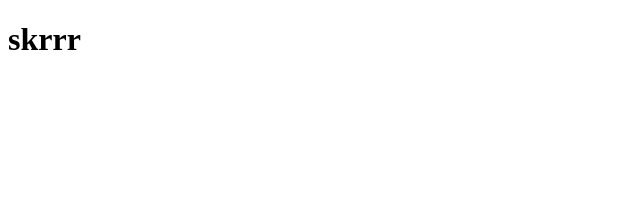
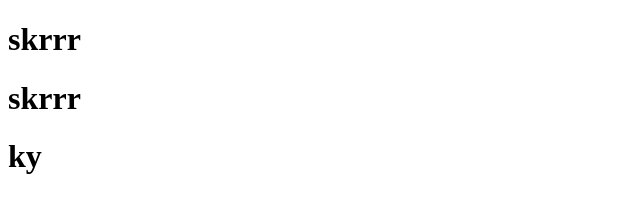
Before and after one commit to PavelKochkin2/GitDemo, a plain HTML site: page index.html in a window 1280 px wide. Shown: the whole page, without its empty margins (0-640 px from the left). Drawn offline with Linux system fonts and the light colour scheme.

```diff
--- a/index.html
+++ b/index.html
@@ -4,5 +4,7 @@
 </head>
 <body>
 <h1>skrrr</h1>
+<h1>skrrr</h1>
+<h1>ky</h1>
 </body>
 </html>
```
Also changed, not shown: 1 other file.
